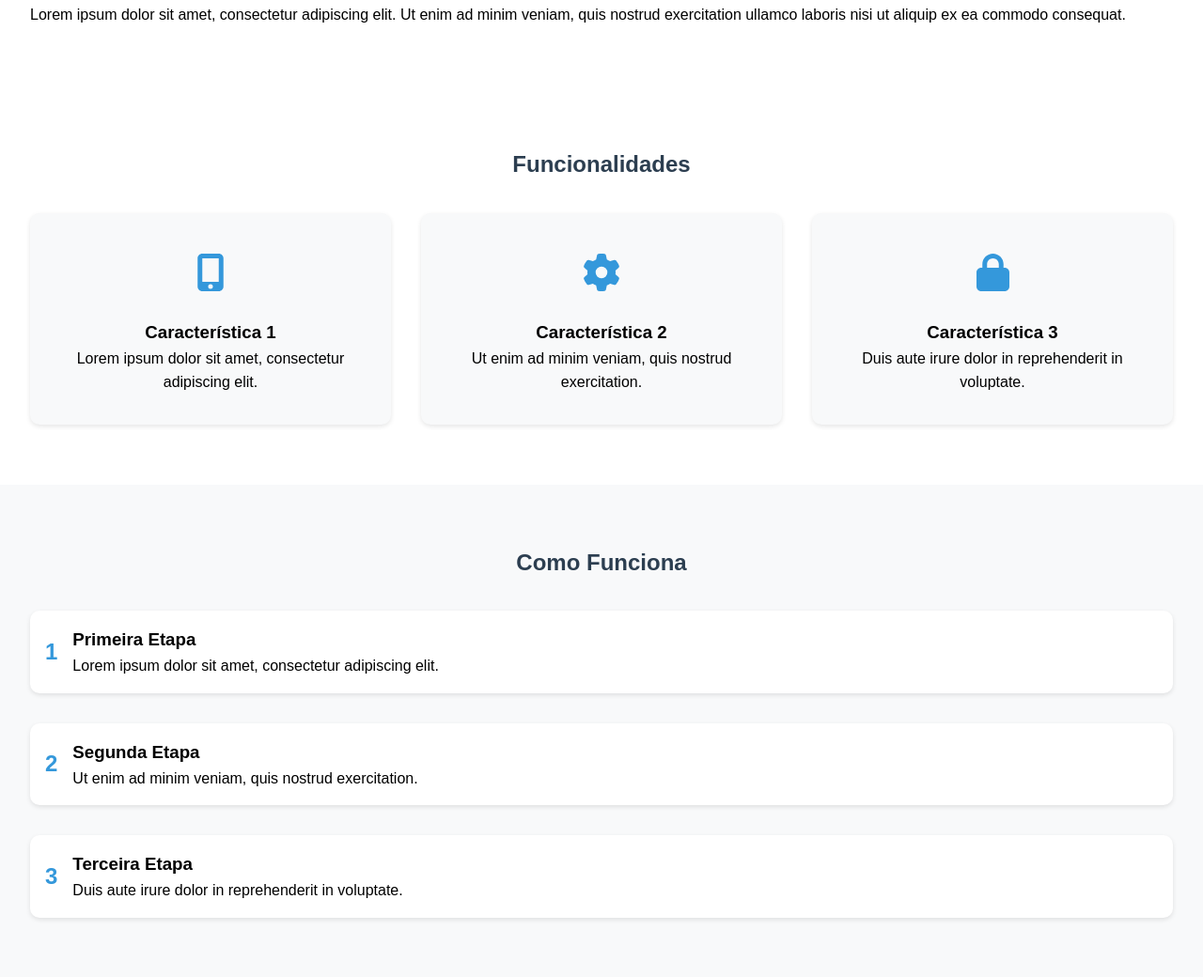
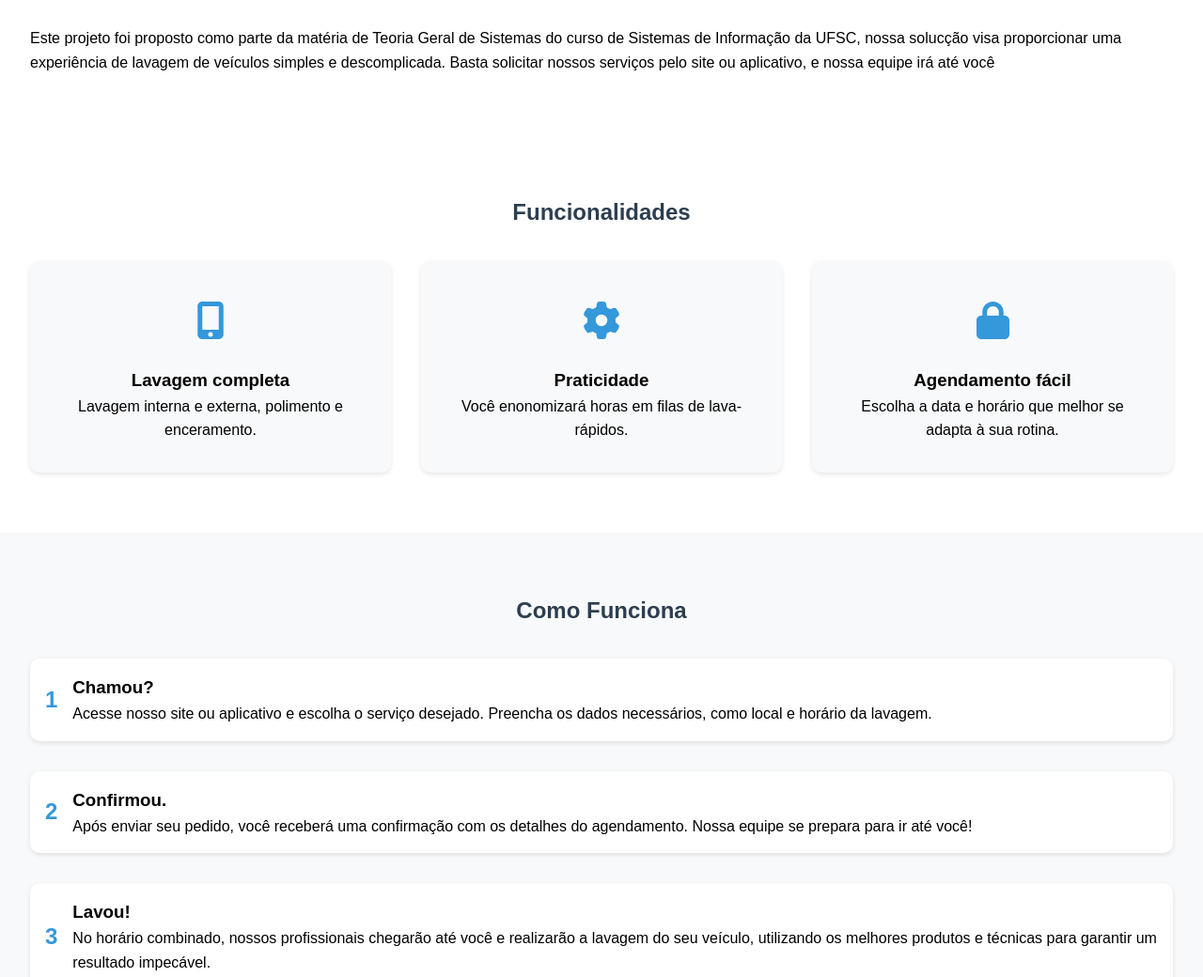
Before and after one commit to matheussilvano/iWashSite, a plain HTML site: page index.html in a window 1280 px wide. Shown: the part 503-1543 px from the top of the page at 94% size. Drawn offline with Linux system fonts and the light colour scheme; a script that the page names is missing.

Commit message:
Update index.html

```diff
--- a/index.html
+++ b/index.html
@@ -10,9 +10,9 @@
 <body>
     <header class="header">
         <div class="nav-container">
-            <a href="#" class="logo">
+            <a href="IWASH.png" class="logo">
                 <img src="/api/placeholder/40/40" alt="Logo do Projeto">
-                <span>Nome do Projeto</span>
+                <span>iWash</span>
             </a>
             <nav>
                 <div class="nav-toggle">
@@ -31,14 +31,14 @@
     </header>
 
     <section id="home" class="hero">
-        <h1>Nome do Projeto</h1>
-        <p>Lorem ipsum dolor sit amet, consectetur adipiscing elit. Sed do eiusmod tempor incididunt ut labore et dolore magna aliqua.</p>
+        <h1>iWash</h1>
+        <p>Somos uma StartUp de lavagem automotiva a domicílio. Nossa missão é oferecer um serviço de lava-rápido delivery de alta qualidade, que combina conveniência e cuidado com o seu carro.</p>
         <a href="#about" class="cta-button">Saiba Mais</a>
     </section>
 
     <section id="about" class="section">
         <h2 class="section-title">Sobre o Projeto</h2>
-        <p>Lorem ipsum dolor sit amet, consectetur adipiscing elit. Ut enim ad minim veniam, quis nostrud exercitation ullamco laboris nisi ut aliquip ex ea commodo consequat.</p>
+        <p>Este projeto foi proposto como parte da matéria de Teoria Geral de Sistemas do curso de Sistemas de Informação da UFSC, nossa solucção visa proporcionar uma experiência de lavagem de veículos simples e descomplicada. Basta solicitar nossos serviços pelo site ou aplicativo, e nossa equipe irá até você </p>
     </section>
 
     <section id="features" class="section">
@@ -48,22 +48,22 @@
                 <div class="feature-icon">
                     <i class="fas fa-mobile-alt"></i>
                 </div>
-                <h3>Característica 1</h3>
-                <p>Lorem ipsum dolor sit amet, consectetur adipiscing elit.</p>
+                <h3>Lavagem completa</h3>
+                <p>Lavagem interna e externa, polimento e enceramento.</p>
             </div>
             <div class="feature-card">
                 <div class="feature-icon">
                     <i class="fas fa-cog"></i>
                 </div>
-                <h3>Característica 2</h3>
-                <p>Ut enim ad minim veniam, quis nostrud exercitation.</p>
+                <h3>Praticidade</h3>
+                <p>Você enonomizará horas em filas de lava-rápidos.</p>
             </div>
             <div class="feature-card">
                 <div class="feature-icon">
                     <i class="fas fa-lock"></i>
                 </div>
-                <h3>Característica 3</h3>
-                <p>Duis aute irure dolor in reprehenderit in voluptate.</p>
+                <h3>Agendamento fácil</h3>
+                <p>Escolha a data e horário que melhor se adapta à sua rotina.</p>
             </div>
         </div>
     </section>
@@ -73,22 +73,22 @@
         <div class="step">
             <div class="step-number">1</div>
             <div class="step-content">
-                <h3>Primeira Etapa</h3>
-                <p>Lorem ipsum dolor sit amet, consectetur adipiscing elit.</p>
+                <h3>Chamou?</h3>
+                <p> Acesse nosso site ou aplicativo e escolha o serviço desejado. Preencha os dados necessários, como local e horário da lavagem.</p>
             </div>
         </div>
         <div class="step">
             <div class="step-number">2</div>
             <div class="step-content">
-                <h3>Segunda Etapa</h3>
-                <p>Ut enim ad minim veniam, quis nostrud exercitation.</p>
+                <h3>Confirmou.</h3>
+                <p>Após enviar seu pedido, você receberá uma confirmação com os detalhes do agendamento. Nossa equipe se prepara para ir até você!</p>
             </div>
         </div>
         <div class="step">
             <div class="step-number">3</div>
             <div class="step-content">
-                <h3>Terceira Etapa</h3>
-                <p>Duis aute irure dolor in reprehenderit in voluptate.</p>
+                <h3>Lavou!</h3>
+                <p>No horário combinado, nossos profissionais chegarão até você e realizarão a lavagem do seu veículo, utilizando os melhores produtos e técnicas para garantir um resultado impecável.</p>
             </div>
         </div>
     </section>
@@ -104,11 +104,11 @@
     <section id="contact" class="section contact">
         <h2 class="section-title">Entre em Contato</h2>
         <p>Lorem ipsum dolor sit amet, consectetur adipiscing elit.</p>
-        <a href="mailto:exemplo@email.com" class="cta-button">Enviar Email</a>
+        <a href="mailto:matheussilvano2005@gmail.com" class="cta-button">Enviar Email</a>
     </section>
 
     <footer class="footer">
-        <p>&copy; 2024 Nome do Projeto. Todos os direitos reservados.</p>
+        <p>&copy; 2024 iWash. Todos os direitos reservados.</p>
     </footer>
 
     <script src="script.js"></script>
```
